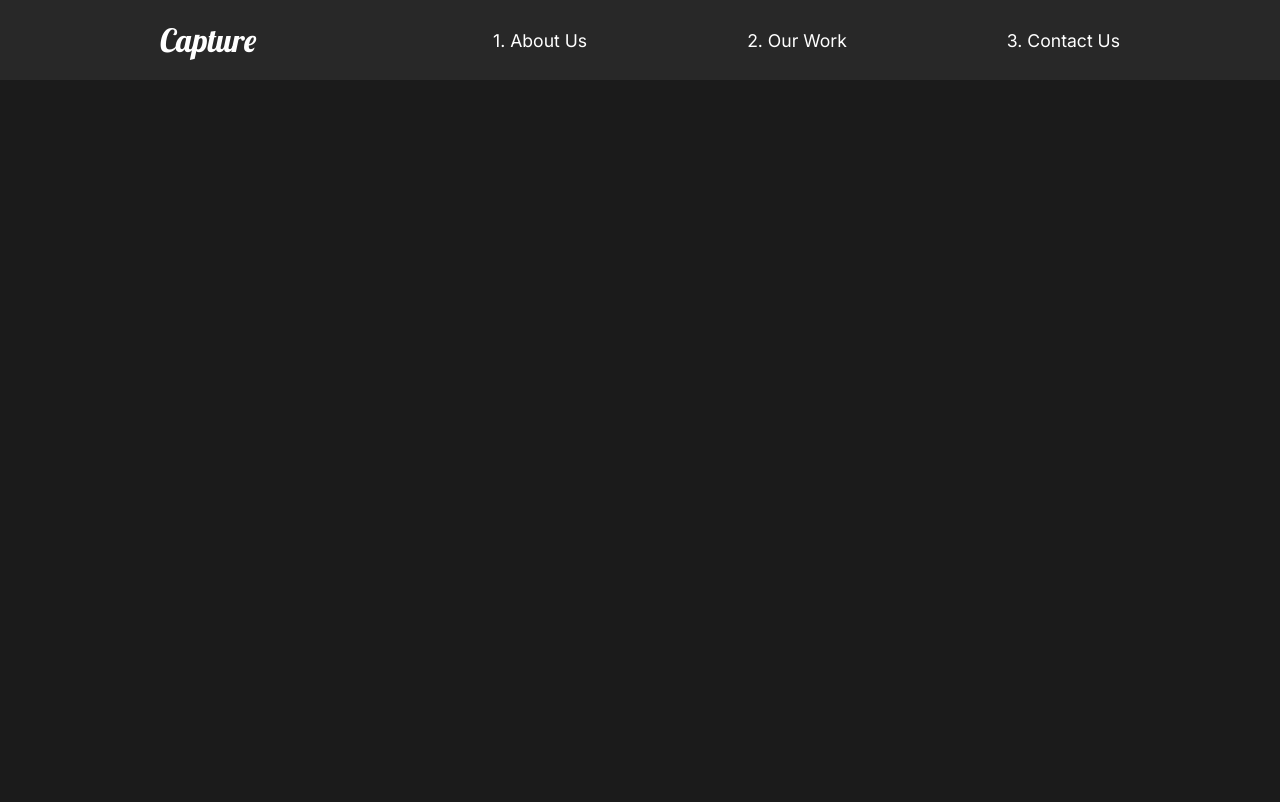
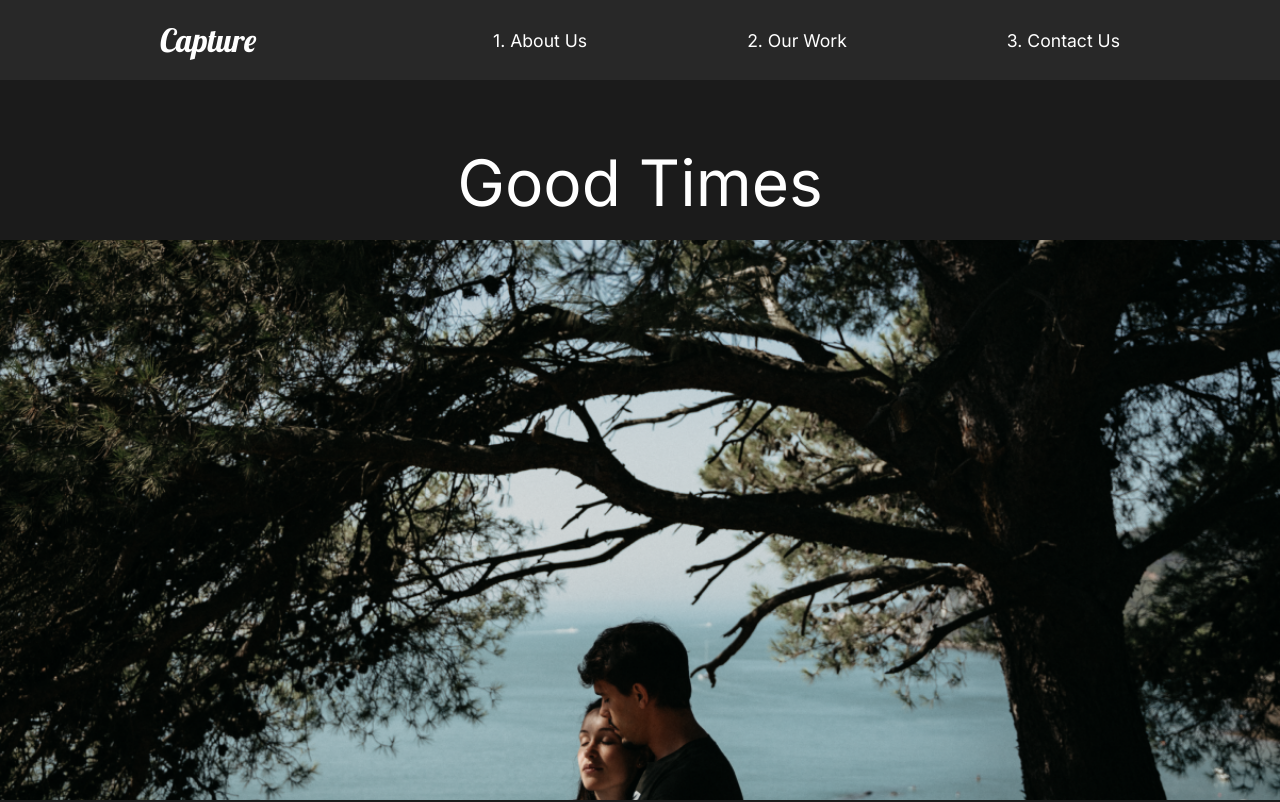
Before and after one commit to evoloshchenko/capture, a React (Create React App) app: page /work/good-times in a window 1280 px wide. Shown: the top 802 px of the page. Built offline with nearby package versions, Linux system fonts and the light colour scheme.

Commit message:
Added the functionality of side pages

```diff
--- a/src/App.js
+++ b/src/App.js
@@ -5,6 +5,7 @@
 import Nav from "./component/Nav";
 import ContactUs from "./pages/ContactUs";
 import OurWork from "./pages/OurWork";
+import MovieDetail from "./pages/MovieDetail";
 //Router
 import { Route, Routes } from "react-router-dom";
 
@@ -15,7 +16,8 @@
       <Nav />
       <Routes>
         <Route path="/" exact element={<AboutUs />} />
-        <Route path="/work" element={<OurWork />} />
+        <Route path="/work" exact element={<OurWork />} />
+        <Route path="/work/:id" element={<MovieDetail />} />
         <Route path="/contact" element={<ContactUs />} />
       </Routes>
     </div>
--- /dev/null
+++ b/src/pages/MovieDetail.js
@@ -0,0 +1,117 @@
+import styled from "styled-components";
+import { useEffect, useState } from "react";
+import { useNavigate } from "react-router-dom";
+import { MovieState } from "../pages/MovieState";
+import { useLocation } from "react-router-dom";
+
+const MovieDetail = () => {
+  //   const navigate = useNavigate();
+  //   const location = useLocation();
+  const url = window.location.pathname;
+  console.log(url);
+  const [movies, setMovies] = useState(MovieState);
+  const [movie, setMovie] = useState(null);
+
+  //Use Effect
+  useEffect(() => {
+    const currentMovie = movies.filter((stateMovie) => stateMovie.url === url);
+    setMovie(currentMovie[0]);
+
+    console.log(movie);
+  }, [movies, url]);
+
+  console.log(url);
+
+  return (
+    <>
+      {movie && (
+        <Details>
+          <HeadLine>
+            <h2>{movie.title}</h2>
+            <img src={movie.mainImg} alt="movie" />
+          </HeadLine>
+          <Awards>
+            {movie.awards.map((award) => (
+              <Award
+                title={award.title}
+                description={award.description}
+                key={award.title}
+              />
+            ))}
+          </Awards>
+          <ImageDisplay>
+            <img src={movie.secondaryImg} alt="movie" />
+          </ImageDisplay>
+        </Details>
+      )}
+      ;
+    </>
+  );
+};
+
+const Details = styled.div`
+  color: white;
+`;
+
+const HeadLine = styled.div`
+  min-height: 90vh;
+  padding-top: 20vh;
+  position: relative;
+  h2 {
+    position: absolute;
+    top: 10%;
+    left: 50%;
+    transform: translate(-50%, -10%);
+  }
+  img {
+    width: 100%;
+    height: 70vh;
+    object-fit: cover;
+  }
+`;
+
+const Awards = styled.div`
+  min-height: 80vh;
+  display: flex;
+  margin: 5rem 10rem;
+  align-items: center;
+  justify-content: space-around;
+`;
+
+const AwardStyle = styled.div`
+  padding: 5rem;
+  h3 {
+    font-size: 2rem;
+  }
+  .line {
+    width: 100%;
+    background: #23d997;
+    height: 0.5rem;
+    margin: 1rem 0rem;
+  }
+  p {
+    padding: 2rem 0rem;
+  }
+`;
+
+const ImageDisplay = styled.div`
+  min-height: 50vh;
+  img {
+    width: 100%;
+    height: 100%;
+    object-fit: cover;
+  }
+`;
+
+//Award Component
+const Award = ({ title, description }) => {
+  return (
+    <AwardStyle>
+      <h3>{title}</h3>
+      <div className="line"></div>
+      <p>{description}</p>
+    </AwardStyle>
+  );
+};
+
+export default MovieDetail;
```
Also changed, not shown: src/img/good-times2.jpg (added), src/img/the-racer2.jpg (added).
